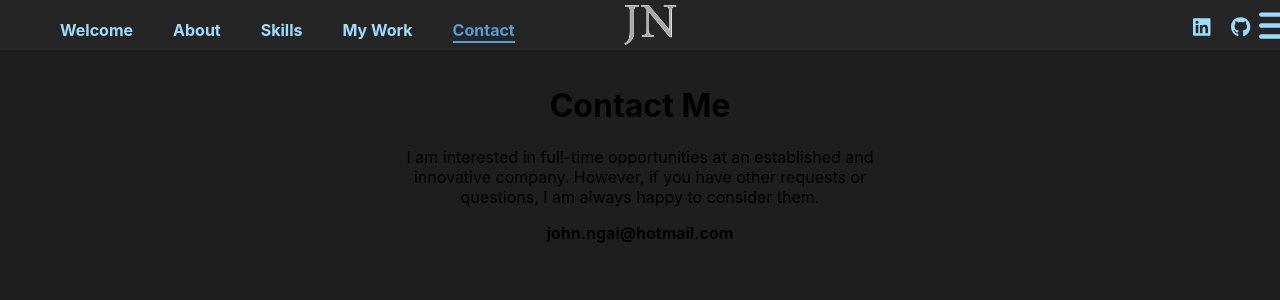
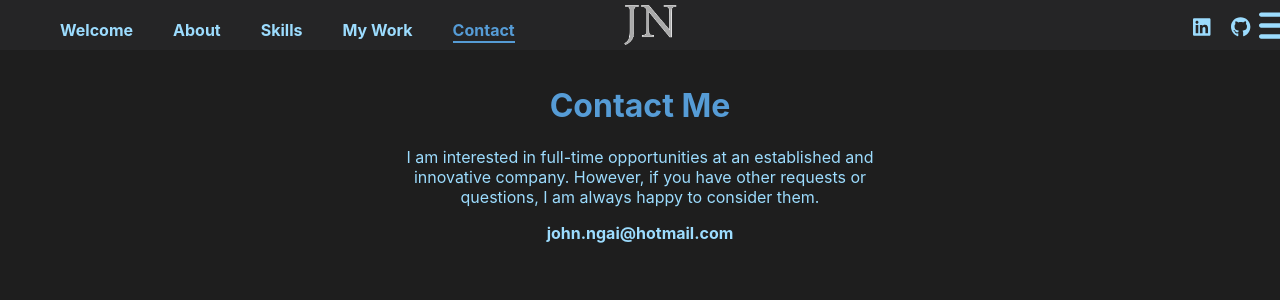
Before and after one commit to john-ngai/johnngai.com, a React (Create React App) app: page /contact in a window 1280 px wide. Shown: the top 300 px of the page. Built offline with nearby package versions, Linux system fonts and the light colour scheme.

Commit message:
Update text colours

```diff
--- a/src/components/Contact/index.scss
+++ b/src/components/Contact/index.scss
@@ -9,7 +9,16 @@
     width: 500px;
     text-align: center;
 
+    h1 {
+      color: #569cd6;
+    }
+
+    p {
+      color: #9cdcfe;
+    }
+
     .email {
+      color: #9cdcfe;
       font-weight: bold;
     }
   }
```
